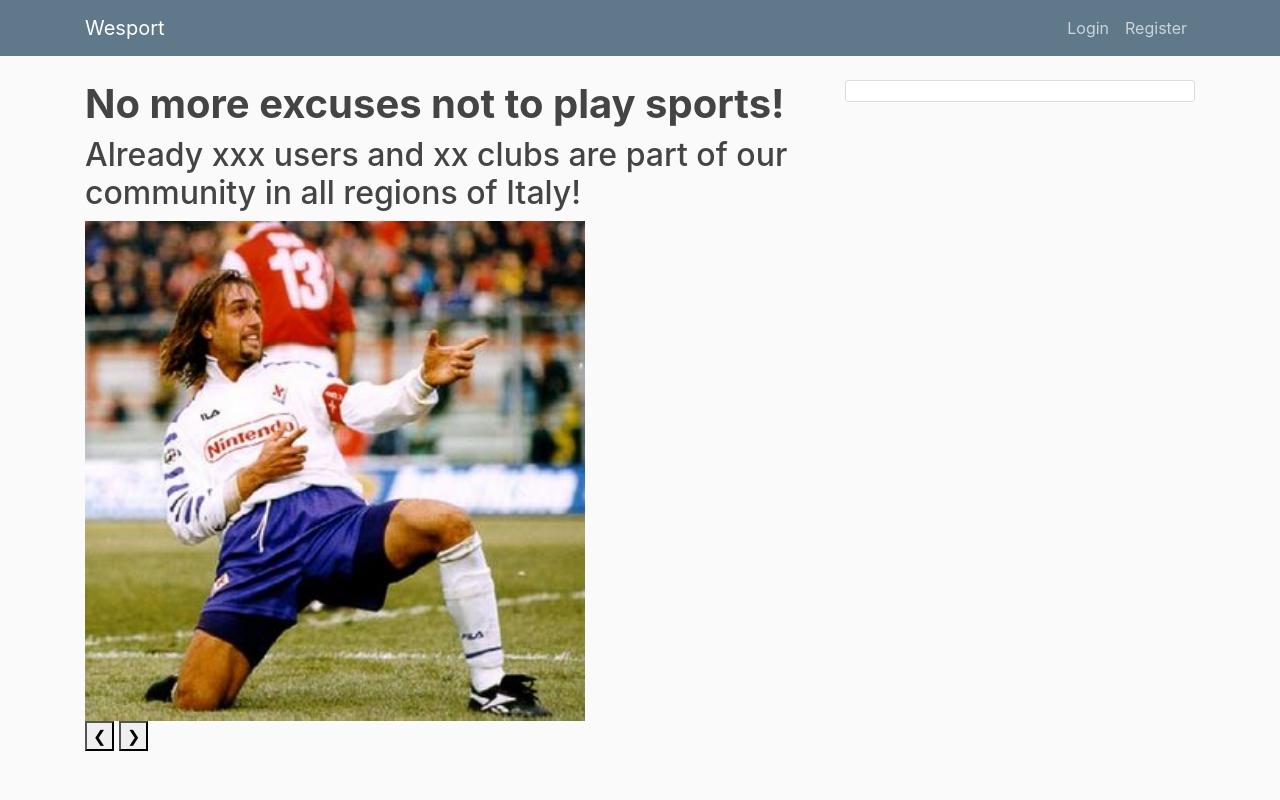
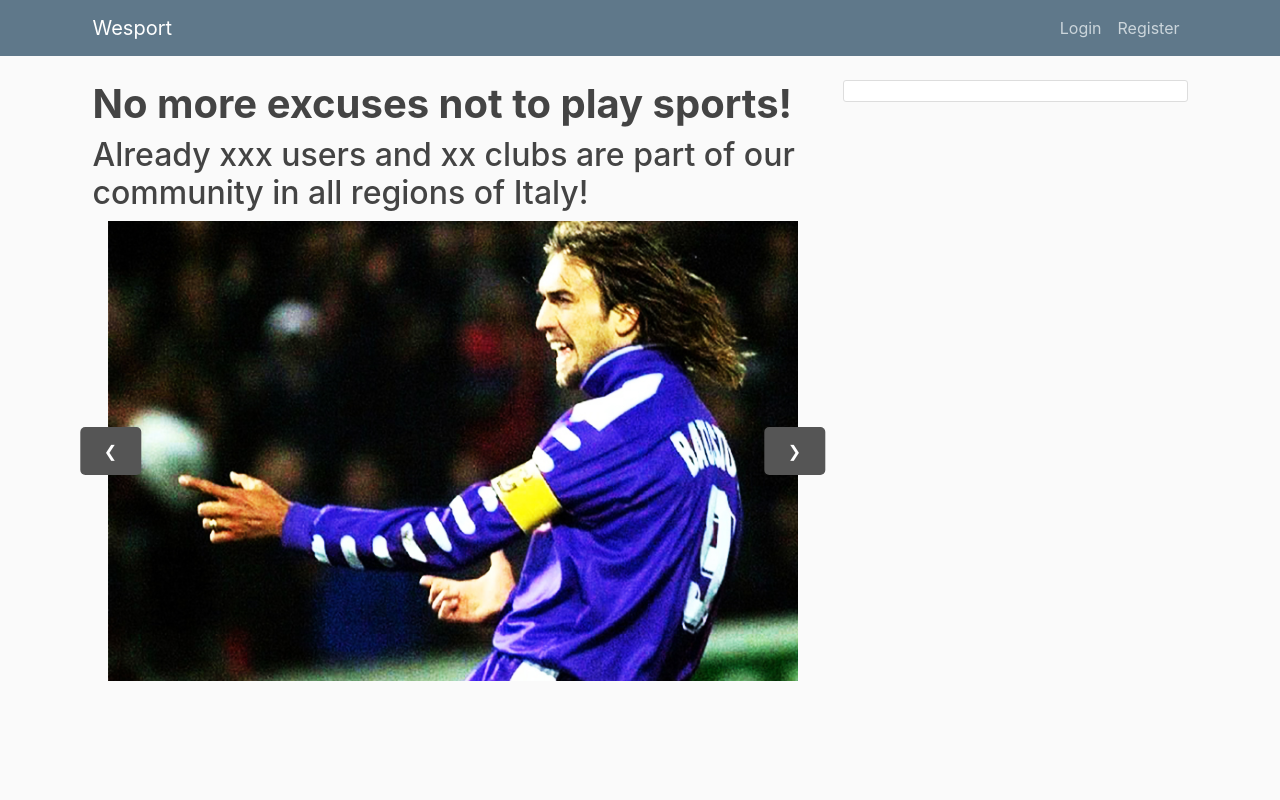
Before and after one commit to ddverce/weSport, a Flask app: page / in a window 1280 px wide. Run offline with Flask 2, Linux system fonts and the light colour scheme; some libraries are stand-ins or nearby versions.

Commit message:
Inserted images that change with button in home without login refining FE overall

```diff
--- a/wesport/templates/home.html
+++ b/wesport/templates/home.html
@@ -1,20 +1,68 @@
 {% extends "layout.html" %}
 {% block content %}
     {% if current_user.is_authenticated==false %}
-        <div>
+
             <h1><b>No more excuses not to play sports! </b></h1>
             <h2>Already xxx users and xx clubs are part of our community in all regions of Italy!</h2>
+            <div class="container">
+            <img class="mySlides" src="../static/home_images/batigol_fiore.jpg"
+                 alt="Batigol" title="Batigol" width="400px">
+            <img class="mySlides" src="../static/home_images/rosina_toro.jpg"
+                 alt="Rosina" title="Rosina">
+            <img class="mySlides" src="../static/home_images/real-juve-del-piero.jpg"
+                 alt="Pinturicchio" title="Pinturicchio">
+            <img class="mySlides" src="../static/home_images/libertadores_2018_river_campeon.jpg"
+                 alt="River" title="El mas grande">
+            <button class="btn-left" onclick="plusDivs(-1)">&#10094;</button>
+            <button class="btn-right" onclick="plusDivs(1)">&#10095;</button>
+            <style>
+                .container {
+                  position: relative;
+                  width: 100%;
+                  max-width: 1125px;
+                }
 
-            <img class="mySlides" src="../static/home_images/batigol_fiore.jpg"
-                 alt="Batigol" title="Batigol" width=500px>
-            <img class="mySlides" src="../static/home_images/rosina_toro.jpg"
-                 alt="Rosina" title="Rosina" width=500px>
-            <img class="mySlides" src="../static/home_images/real-juve-del-piero.jpg"
-                 alt="Pinturicchio" title="Pinturicchio" width=500px>
-            <img class="mySlides" src="../static/home_images/libertadores_2018_river_campeon.jpg"
-                 alt="River" title="El mas grande" width=500px>
-            <button class="w3-button w3-black w3-display-left" onclick="plusDivs(-1)">&#10094;</button>
-            <button class="w3-button w3-black w3-display-right" onclick="plusDivs(1)">&#10095;</button>
+                .container img {
+                  width: 100%;
+                  height: auto;
+                }
+
+                .container .btn-left {
+                  position: absolute;
+                  top: 50%;
+                  left: 2.5%;
+                  transform: translate(-50%, -50%);
+                  -ms-transform: translate(-50%, -50%);
+                  background-color: #555;
+                  color: white;
+                  font-size: 16px;
+                  padding: 12px 24px;
+                  border: none;
+                  cursor: pointer;
+                  border-radius: 5px;
+                  text-align: center;
+                }
+
+                .container .btn-right {
+                  position: absolute;
+                  top: 50%;
+                  left: 97.5%;
+                  transform: translate(-50%, -50%);
+                  -ms-transform: translate(-50%, -50%);
+                  background-color: #555;
+                  color: white;
+                  font-size: 16px;
+                  padding: 12px 24px;
+                  border: none;
+                  cursor: pointer;
+                  border-radius: 5px;
+                  text-align: center;
+                }
+
+                .container .btn-right:hover,.btn-left:hover {
+                  background-color: black;
+                }
+            </style>
 
             <script>
                 var slideIndex = 1;
@@ -35,45 +83,7 @@
                   x[slideIndex-1].style.display = "block";
                 }
             </script>
+            </div>
 
-
-            <!--<div class="w3-content w3-display-container">
-                <style>
-                    .mySlides {display:none;
-                    overflow: hidden;
-                    position: static;}
-
-                </style>
-                <link rel="stylesheet" href="https://www.w3schools.com/w3css/4/w3.css">
-
-                    <img class="mySlides" src="../home_images/batigol_fiore.jpg" style="width:100%">
-                    <img class="mySlides" src="/home_images/rosina_toro.jpg" style="width:100%">
-                    <img class="mySlides" src="/home_images/real-juve-del-piero.jpg" style="width:100%">
-                    <img class="mySlides" src="/home_images/libertadores_2018_river_campeon.jpg" style="width:100%">
-                    <button class="w3-button w3-black w3-display-left" onclick="plusDivs(-1)">&#10094;</button>
-                    <button class="w3-button w3-black w3-display-right" onclick="plusDivs(1)">&#10095;</button>
-
-            </div>
-            <script>
-            var slideIndex = 1;
-            showDivs(slideIndex);
-
-            function plusDivs(n) {
-              showDivs(slideIndex += n);
-            }
-
-            function showDivs(n) {
-              var i;
-              var x = document.getElementsByClassName("mySlides");
-              if (n > x.length) {slideIndex = 1}
-              if (n < 1) {slideIndex = x.length}
-              for (i = 0; i < x.length; i++) {
-                x[i].style.display = "none";
-              }
-              x[slideIndex-1].style.display = "block";
-            }
-            </script>-->
-
-        </div>
     {% endif %}
 {% endblock content %}
```
Also changed, not shown: wesport/static/home_images/batigol_fiore.jpg.
